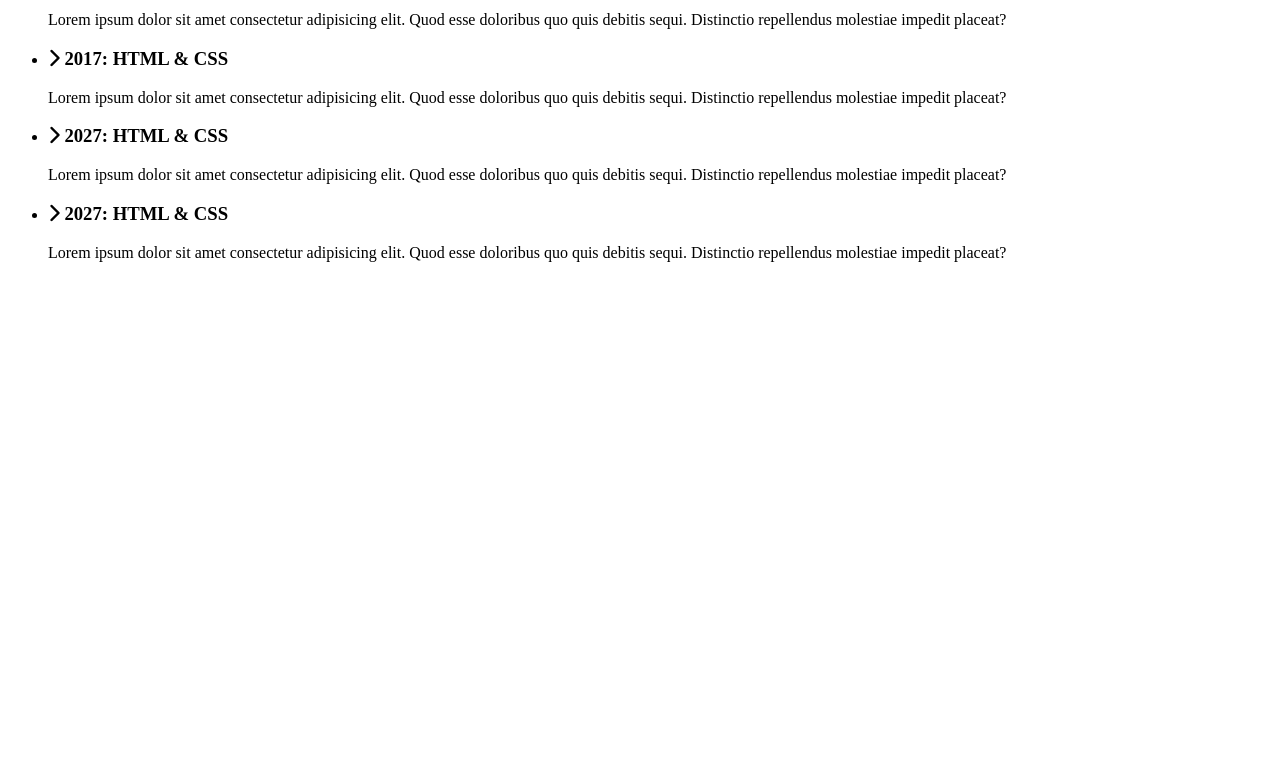
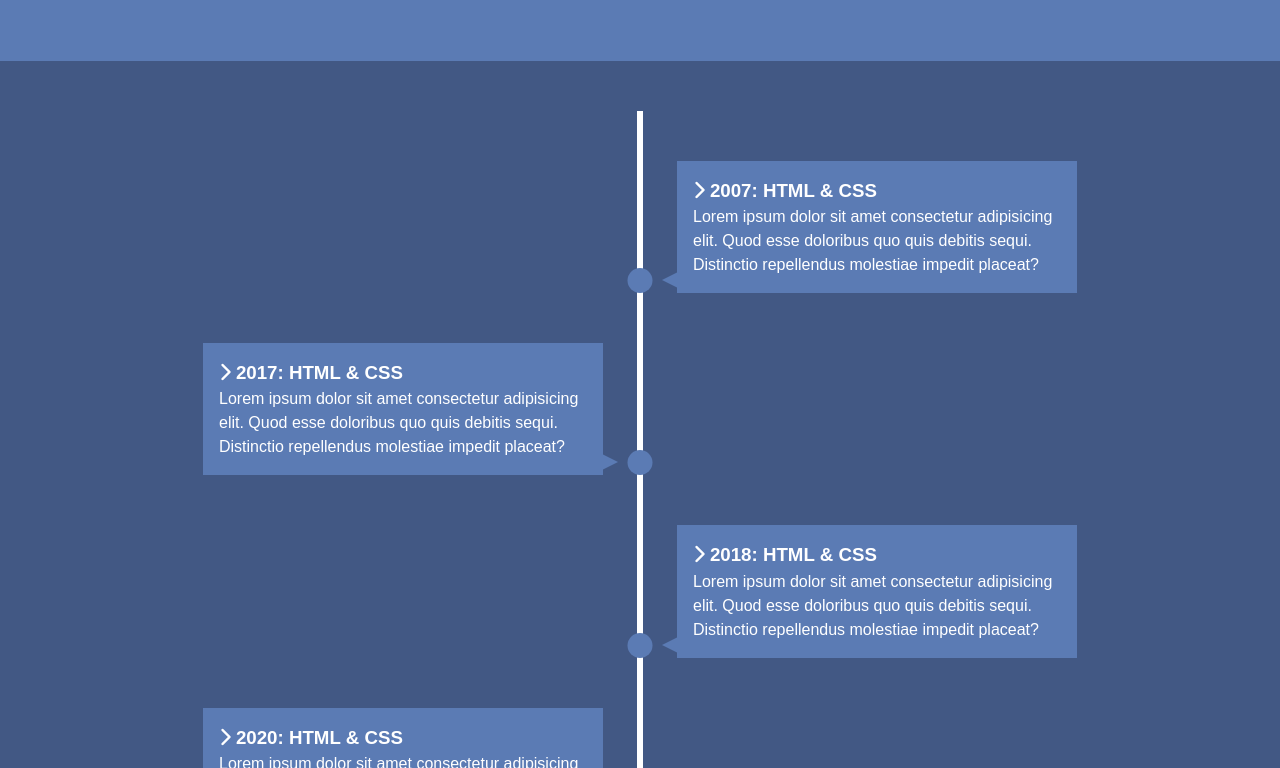
Before and after one commit to Norfatin/Modern-HTML-and-CSS, a plain HTML site: page Section10_mini_projects_/Knowledge Timeline/index.html in a window 1280 px wide. Shown: the part 150-918 px from the top of the page. Before the commit the page ends 800 px from the top, so only its background shows below. Drawn offline with Linux system fonts and the light colour scheme.

Commit message:
Updates on section 10
Finished section 10

```diff
--- /dev/null
+++ b/Section10_mini_projects_/Dropdown menu/style.css
@@ -0,0 +1,110 @@
+:root {
+    --primary-color: coral;
+    --secondary-color: chocolate;
+}
+
+* {
+    margin: 0;
+    padding: 0;
+    box-sizing: border-box;
+}
+
+html, body {
+    background: #f4f4f4;
+    font-family: Arial, Helvetica, sans-serif;
+}
+
+#navbar ul {
+    list-style: none;
+}
+
+#navbar ul li {
+    color: #333;
+    display: inline-block;
+    padding: 1rem;
+    position: relative;
+}
+
+#navbar ul li a {
+    color: #333;
+    text-decoration: none;
+}
+
+/* hide nested ul by default */
+#navbar ul li ul {
+    display: none;
+}
+
+#navbar ul li:hover {
+    cursor: pointer;
+    background: var(--primary-color);
+    color: #fff;
+}
+
+#navbar ul li:hover a{
+    color: #fff;
+}
+
+/* to show nested dropdown */
+#navbar ul li:hover ul {
+    display: block;
+    position: absolute;
+    left: 0;
+    width: 200px;
+    margin-top: 1rem;
+}
+
+#navbar ul li:hover ul li {
+    display: block;
+    background: #e7e7e7;
+}
+
+#navbar ul li:hover ul li a {
+    color: #333;
+}
+
+#navbar ul li:hover ul li:hover {
+    background: #e0e0e0;
+    color: inherit;
+}
+
+#navbar ul li:hover ul li span {
+    float: right;
+    color: #fff;
+    background: var(--primary-color);
+    padding: 0.2rem 0.5rem;
+    text-align: center;
+    font-size: 0.8rem;
+    border-radius: 5px;
+}
+
+#navbar ul li:hover ul li:hover span {
+    background: var(--secondary-color);
+}
+
+#showcase {
+    display: flex;
+    flex-direction: column;
+    height: 300px;
+    align-items: center;
+    justify-content: center;
+    text-align: center;
+    padding: 0.2rem;
+    background: var(--primary-color);
+}
+
+#showcase h1 {
+    color: #fff;
+    font-size: 4rem;
+}
+
+@media (max-width: 600px) {
+    #navbar ul li {
+        display: block;
+    }
+
+    #navbar ul li:hover ul {
+        width: 100%;
+        position: relative;
+    }
+}
--- a/Section10_mini_projects_/Knowledge Timeline/index.html
+++ b/Section10_mini_projects_/Knowledge Timeline/index.html
@@ -35,14 +35,14 @@
             </li>
             <li>
                 <div>
-                    <h3><i class="fas fa-chevron-right"></i> 2027: HTML & CSS</h3>
+                    <h3><i class="fas fa-chevron-right"></i> 2018: HTML & CSS</h3>
                     <p>Lorem ipsum dolor sit amet consectetur adipisicing elit. Quod esse doloribus quo quis debitis sequi. Distinctio repellendus molestiae impedit placeat?
                     </p>
                 </div>
             </li>
             <li>
                 <div>
-                    <h3><i class="fas fa-chevron-right"></i> 2027: HTML & CSS</h3>
+                    <h3><i class="fas fa-chevron-right"></i> 2020: HTML & CSS</h3>
                     <p>Lorem ipsum dolor sit amet consectetur adipisicing elit. Quod esse doloribus quo quis debitis sequi. Distinctio repellendus molestiae impedit placeat?
                     </p>
                 </div>
@@ -50,5 +50,7 @@
 
         </ul>
     </section>
+
+    <script src="main.js"></script>
 </body>
 </html>
--- /dev/null
+++ b/Section10_mini_projects_/Knowledge Timeline/main.js
@@ -0,0 +1,24 @@
+const items = document.querySelectorAll('#timeline li');
+
+const isInViewport = el => {
+  const rect = el.getBoundingClientRect();
+  return (
+    rect.top >= 0 &&
+    rect.left >= 0 &&
+    rect.bottom <=
+      (window.innerHeight || document.documentElement.clientHeight) &&
+    rect.right <= (window.innerWidth || document.documentElement.clientWidth)
+  );
+};
+
+const run = () =>
+  items.forEach(item => {
+    if (isInViewport(item)) {
+      item.classList.add('show');
+    }
+  });
+
+// Events
+window.addEventListener('load', run);
+window.addEventListener('resize', run);
+window.addEventListener('scroll', run);
--- a/Section10_mini_projects_/Knowledge Timeline/style.css
+++ b/Section10_mini_projects_/Knowledge Timeline/style.css
@@ -0,0 +1,154 @@
+:root {
+    --primary-color: #425884;
+    --secondary-color: #5b7bb4;
+    --max-width: 1100px;
+}
+
+* {
+    margin: 0;
+    padding: 0;
+    box-sizing: border-box;
+}
+
+body {
+    font: normal 1rem/1.5 'Arial', sans-serif;
+    background: var(--primary-color);
+    color: #fff;
+    overflow-x: hidden;
+    padding-bottom: 50px;
+}
+
+#main-header {
+    background: var(--secondary-color);
+    padding: 4rem 0;
+}
+
+.container {
+    max-width: var(--max-width);
+    margin: 0 auto;
+    text-align: center;
+}
+
+h1 {
+    font-size: 2.3rem;
+}
+
+#timeline ul {
+    background: var(--primary-color);
+    padding: 50px 0;
+}
+
+/* crete line */
+#timeline ul li {
+    list-style: none;
+    position: relative;
+    width: 6px;
+    margin: 0 auto;
+    padding-top: 50px;
+    background: #fff;
+}
+
+/* boxes */
+#timeline ul li div {
+    position: relative;
+    bottom: 0;
+    width: 400px;
+    padding: 1rem;
+    background: var(--secondary-color);
+    transition: all 0.5s ease-in-out;
+    visibility: hidden;
+    opacity: 0;
+}
+
+/* right side */
+#timeline ul li:nth-child(odd) div {
+    left: 40px;
+    transform: translate(200px, 0);
+}
+
+/* left side */
+#timeline ul li:nth-child(even) div {
+    left: -434px;
+    transform: translate(-200px, 0);
+}
+
+/* dots */
+/* right side */
+#timeline ul li::after {
+   content: '';
+   position: absolute;
+   left: 50%;
+   bottom: 0;
+   width: 25px;
+   height: 25px;
+   background: inherit;
+    transform: translateX(-50%);
+    border-radius: 50%;
+    transition: background 0.5s ease-in-out;
+}
+
+/* arrows base*/
+#timeline div::before {
+    content: '';
+    position: absolute;
+    bottom: 5px;
+    width: 0;
+    height: 0;
+    border-style: solid;
+}
+
+/* right side arrows */
+#timeline ul li:nth-child(odd) div::before {
+    left: -15px;
+    border-width: 8px 16px 8px 0;
+    border-color: transparent var(--secondary-color) transparent transparent;
+}
+
+/* left side arrows */
+#timeline ul li:nth-child(even) div::before {
+    right: -15px;
+    border-width: 8px 0 8px 16px;
+    border-color: transparent transparent transparent var(--secondary-color);
+}
+
+/* to show boxes */
+#timeline ul li.show div {
+    transform: none;
+    visibility: visible;
+    opacity: 1;
+}
+
+/* to show dots */
+#timeline ul li.show::after {
+    background: var(--secondary-color);
+}
+
+@media(max-width: 900px) {
+    #timeline ul li div {
+        width:  250px;
+    }
+
+    #timeline ul li:nth-child(even) div {
+        left: -284px;
+    }
+}
+
+@media(max-width:600px) {
+    #timeline ul li {
+        margin-left: 20px;
+    }
+
+    #timeline ul li div {
+        width: calc(100vw - 90px);
+    }
+
+    #timeline ul li:nth-child(even) div {
+        left: 40px;
+    }
+
+    #timeline ul li:nth-child(even) div::before {
+        left: -15px;
+        border-width: 8px 16px 8px 0;
+        border-color: transparent var(--secondary-color) transparent transparent;
+    }
+}
```
Also changed, not shown: Section10_mini_projects_/Dropdown menu/index.html (added, +41 -0 lines).
